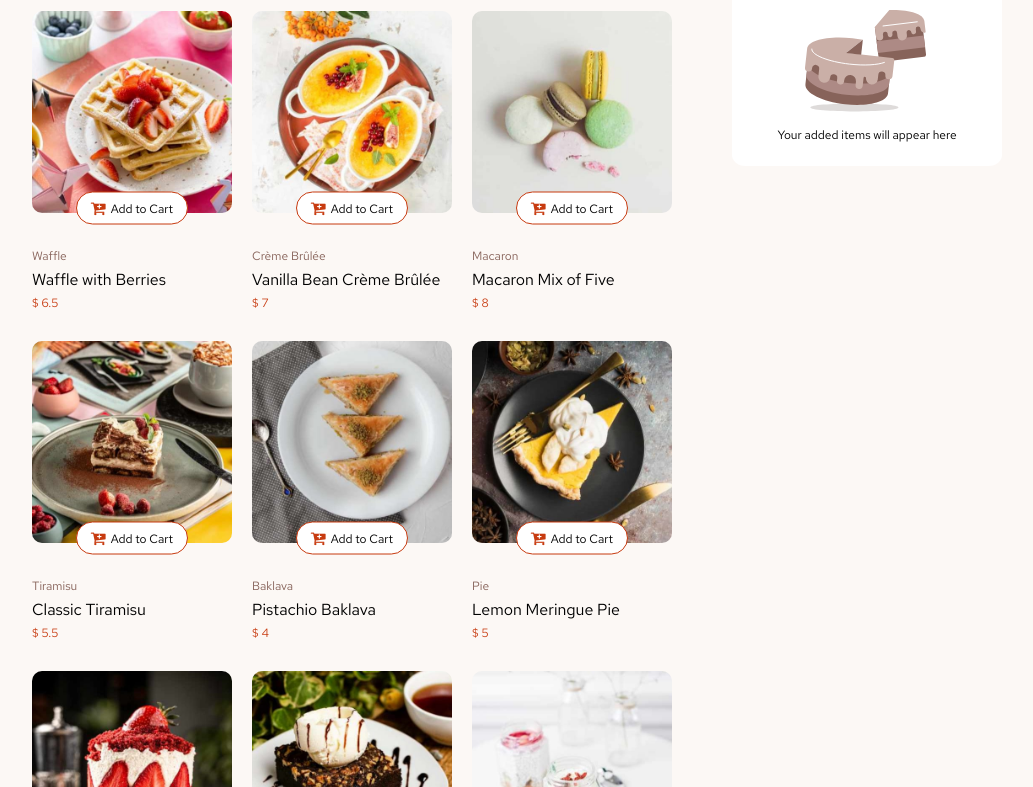
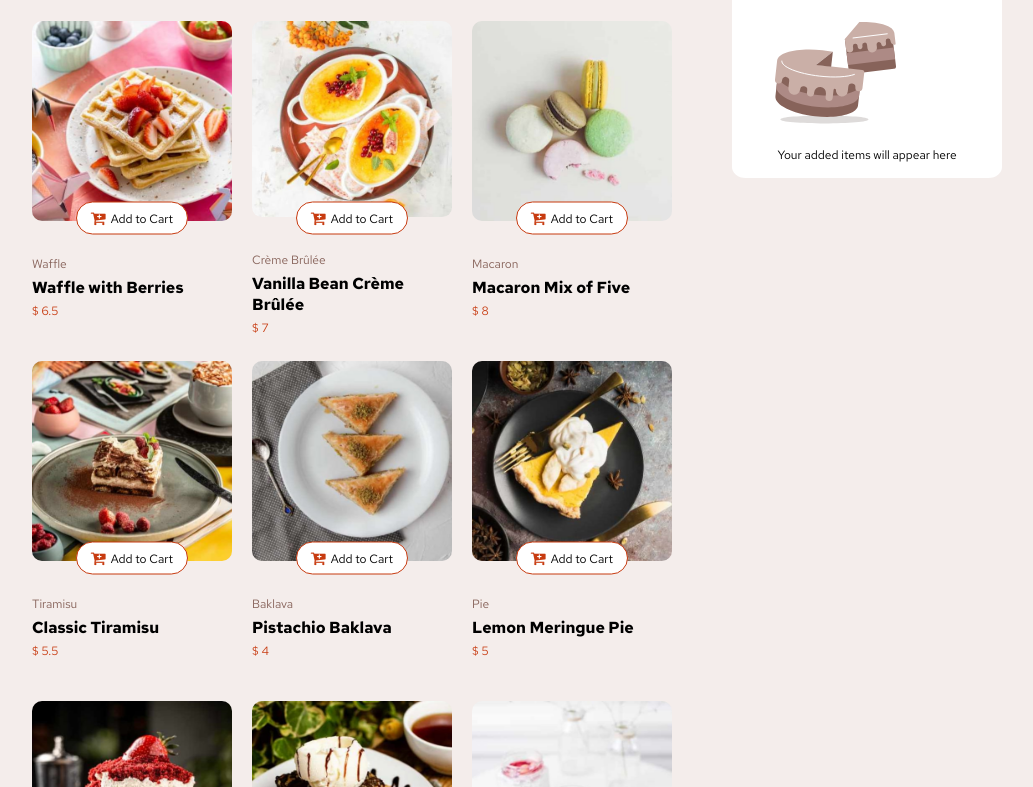
Before and after one commit to IzabelleAlves/Product-list-with-cart, a website built with Vite: page index.html in a window 1280 px wide. Shown: the part 80-867 px from the top of the page, without its empty margins (8-1041 px from the left). Built offline with nearby package versions, Linux system fonts and the light colour scheme.

Commit message:
SASS adicionado

```diff
--- a/index.html
+++ b/index.html
@@ -3,7 +3,8 @@
   <head>
     <meta charset="UTF-8" />
     <meta name="viewport" content="width=device-width, initial-scale=1.0" />
-    <link rel="stylesheet" href="./src/css/index.css" />
+    <!-- <link rel="stylesheet" href="./src/css/index.css" /> -->
+    <link rel="stylesheet" href="./src/css/index.scss">
       <link
       rel="stylesheet"
       href="https://cdnjs.cloudflare.com/ajax/libs/font-awesome/4.7.0/css/font-awesome.min.css"
--- /dev/null
+++ b/src/css/index.scss
@@ -0,0 +1,157 @@
+$main-color: hsl(14, 86%, 42%);
+$second-color: hsl(159, 69%, 38%);
+$rose-50: hsl(20, 50%, 98%);
+$rose-100: hsl(13, 31%, 94%);
+$rose-300: hsl(14, 25%, 72%);
+$rose-400: hsl(7, 20%, 60%);
+$rose-500: hsl(12, 20%, 44%);
+$rose-900: hsl(14, 65%, 9%);
+$red-hat-text: "Red Hat Text", sans-serif;
+$white: #fff;
+
+* {
+  margin: 0px;
+  padding: 0px;
+  font-family: $red-hat-text;
+}
+
+main {
+  display: flex;
+  flex-direction: row;
+  background-color: $rose-100;
+  margin: 0px;
+  padding: 0px;
+  height: 100%;
+  width: 100%;
+}
+
+.header-products {
+  padding: 10px;
+  padding-top: 20px;
+}
+
+.container-principal {
+  display: flex;
+  flex-direction: column;
+  margin-left: 20px;
+  padding: 10px;
+  gap: 20px;
+  //   height: 100%;
+}
+
+.cards {
+  display: flex;
+  flex-flow: row wrap;
+  width: 700px;
+  height: 100%;
+}
+
+.product-card {
+  height: 300px;
+  width: 200px;
+  display: flex;
+  flex-direction: column;
+  gap: 5px;
+  padding: 10px;
+  position: relative;
+  margin-bottom: 20px;
+}
+
+.product-image {
+  width: 100%;
+  height: 200px;
+  position: relative;
+}
+
+.product-image img {
+  width: 100%;
+  height: 100%;
+  object-fit: cover;
+  border-radius: 5%;
+}
+
+.product-information {
+  display: flex;
+  flex-direction: column;
+  gap: 5px;
+  margin-top: 30px;
+}
+
+.product-category {
+  font-size: 12px;
+  color: $rose-500;
+}
+
+.product-name {
+  font-weight: bold;
+  font-size: 16px;
+}
+
+.product-price {
+  color: $main-color;
+  font-size: 12px;
+}
+
+.add-cart-btn {
+  background-color: $white;
+  border-radius: 20px;
+  display: flex;
+  flex-direction: row;
+  gap: 5px;
+  justify-content: center;
+  width: 100px;
+  border: 1px solid $main-color;
+  padding: 5px;
+  align-items: center;
+  position: absolute;
+  transform: translate(-50%, -50%);
+  /* transform: translateX(-50%); */
+  left: 50%;
+  bottom: 25%;
+  /* bottom: 95px; */
+}
+
+.add-cart-btn i {
+  color: $main-color;
+}
+
+.add-cart-btn span {
+  font-size: 12px;
+}
+
+.cart {
+  background-color: $white;
+  height: 200px;
+  width: 250px;
+  padding: 10px;
+  border-radius: 5%;
+  margin-top: 3%;
+  display: flex;
+  flex-direction: column;
+  justify-content: center;
+  align-items: center;
+}
+
+.header-cart {
+  padding: 10px;
+  //   background-color: $white;
+  font-weight: bold;
+  color: $main-color;
+  align-self: flex-start;
+}
+
+.show-if-empty {
+  //   background-color: $white;
+  padding: 5px;
+  font-size: 12px;
+}
+
+@media screen and (max-width: 800px) {
+  .container-principal {
+    flex-direction: column;
+  }
+
+  .cards {
+    flex-direction: column;
+  }
+}
```
